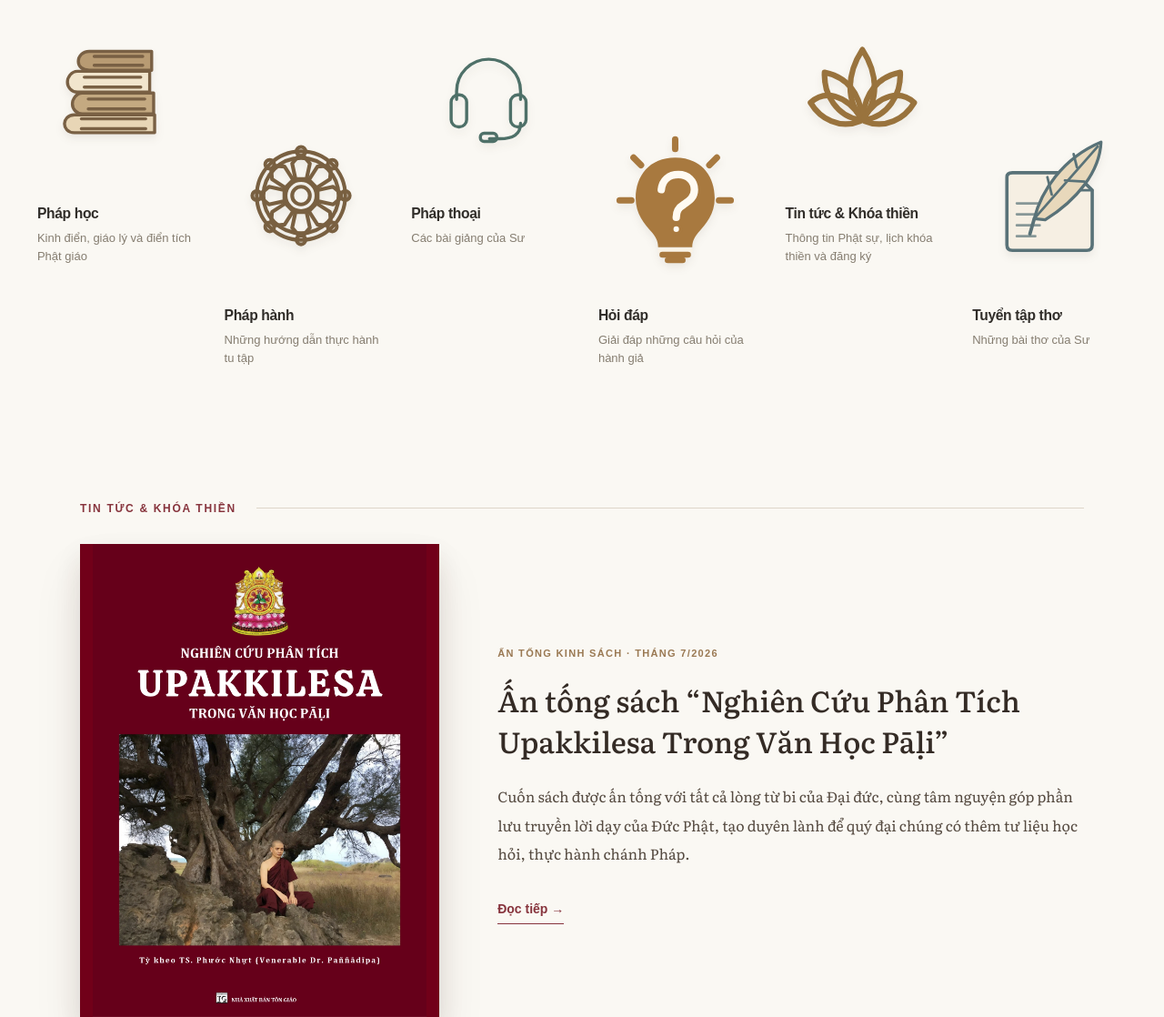
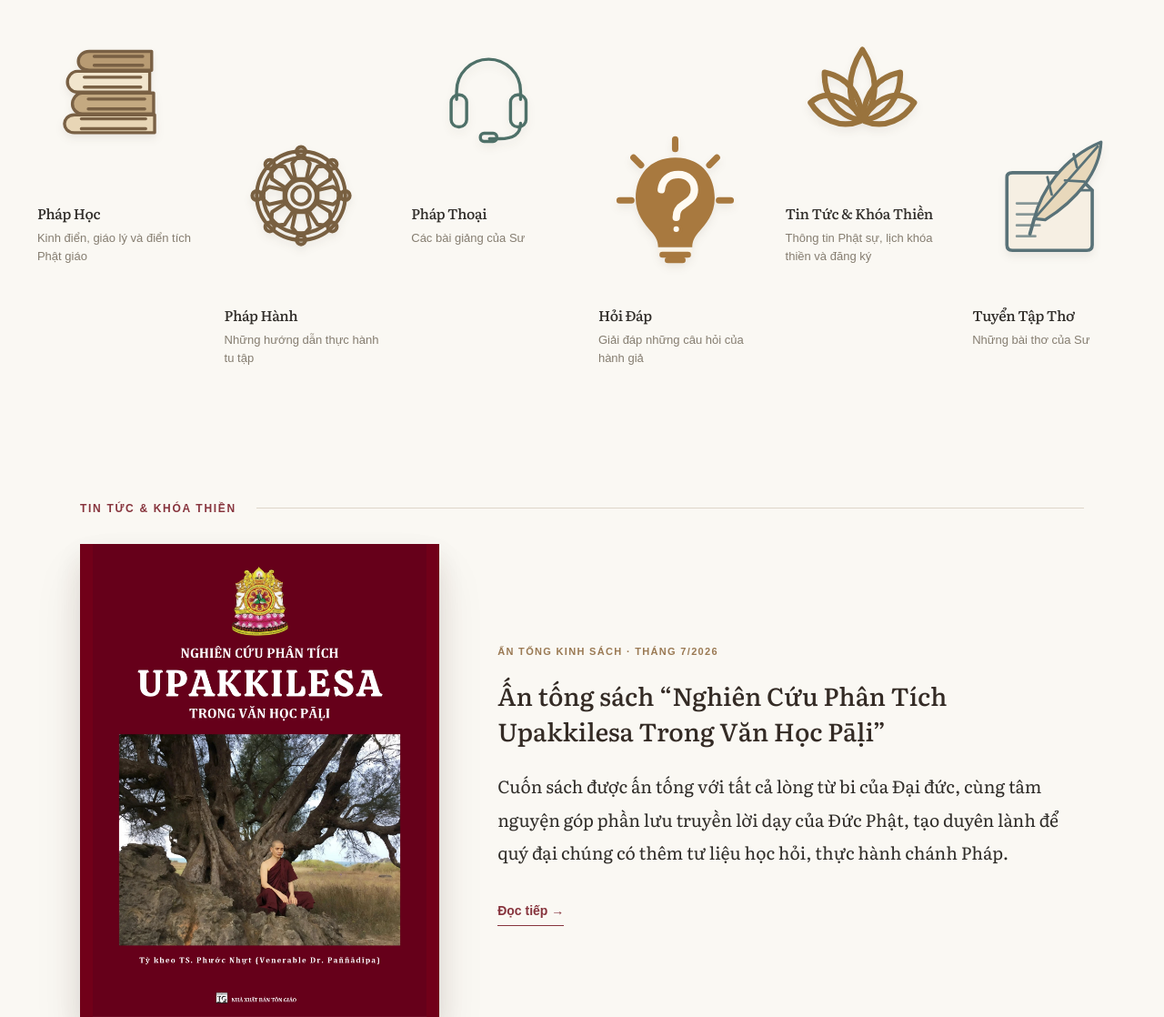
Before and after one commit to suphuocnhut/suphuocnhut.github.io, a plain HTML site: page index.html in a window 1280 px wide. Shown: the part 1180-2298 px from the top of the page at 91% size. Drawn offline with Linux system fonts and the light colour scheme.

Commit message:
Unify homepage title typography and capitalize six section names

```diff
--- a/index.html
+++ b/index.html
@@ -308,17 +308,24 @@ body{font-family:"Literata","Times New Roman",serif}
 .featured-news-cover{transition:transform .35s ease,box-shadow .35s ease}
 @media(max-width:700px){.featured-news-card{grid-template-columns:1fr;gap:29px}.featured-news-cover{max-width:360px;width:100%;margin:0 auto}.featured-news{padding-bottom:72px}}
 @media(prefers-reduced-motion:reduce){.featured-news-cover{transition:none}}
+
+/* Unified Literata heading family based on the Pháp học & Pháp hành display title */
+.editorial-intro h1,.home-bio-heading h2,.editorial-item h2,.featured-news-body h2,.section h2,.retreat h2{font-family:"Literata",serif}
+.editorial-item h2{font-weight:500}
+.featured-news-body h2{font-size:clamp(23px,2.15vw,33px);font-weight:500;line-height:1.42}
+/* Featured article excerpt matches the Sư biography copy */
+.featured-news-body p{font-family:"Literata","Times New Roman",serif;font-weight:350;font-size:clamp(17px,1.5vw,21px);line-height:1.9;color:#302d29}
 </style></head>
-<body><header class="top"><div class="wrap head"><a class="brand" href="/"><span class="symbol">✧</span><span><strong>Pháp học & Pháp hành</strong><small>SƯ PHƯỚC NHỰT · VENERABLE DR. PAÑÑĀDĪPA</small></span></a><nav aria-label="Chuyên mục"><a href="#phap-hoc">Pháp học</a><a href="#phap-hanh">Pháp hành</a><a href="#phap-thoai">Pháp thoại</a><a href="#hoi-dap">Hỏi đáp</a><a href="#tin-tuc">Tin tức &amp; Khóa thiền</a><a href="#tho">Thơ</a></nav></div></header>
+<body><header class="top"><div class="wrap head"><a class="brand" href="/"><span class="symbol">✧</span><span><strong>Pháp học & Pháp hành</strong><small>SƯ PHƯỚC NHỰT · VENERABLE DR. PAÑÑĀDĪPA</small></span></a><nav aria-label="Chuyên mục"><a href="#phap-hoc">Pháp Học</a><a href="#phap-hanh">Pháp Hành</a><a href="#phap-thoai">Pháp Thoại</a><a href="#hoi-dap">Hỏi Đáp</a><a href="#tin-tuc">Tin Tức &amp; Khóa Thiền</a><a href="#tho">Tuyển Tập Thơ</a></nav></div></header>
 <main><section class="hero hero-wide" aria-label="Ảnh Sư Phước Nhựt"><img class="hero-wide-image" src="/IMG_3219.jpg?v=20261103b" onerror="this.onerror=null;this.src='https://raw.githubusercontent.com/suphuocnhut/suphuocnhut.github.io/main/IMG_3219.jpg?v=20261103b'" alt="Sư Phước Nhựt ngồi thiền trong y màu đỏ trầm" loading="eager"></section>
 <section class="editorial-intro wrap" aria-labelledby="explore-title"><div><div class="eyebrow">KHÔNG GIAN TU HỌC</div><h1 id="explore-title">Pháp học <em>&</em><br>Pháp hành</h1></div><div class="intro-copy"><p>Website là nơi tập hợp, lưu trữ và chia sẻ các bài giảng Pháp của Đại đức Phước Nhựt (Venerable Dr. Paññādīpa), nhằm giúp những người hữu duyên thuận tiện tìm hiểu giáo pháp, học hỏi và thực hành theo lời dạy gốc của Đức Phật.</p><p class="intro-sub">Khám phá các chuyên mục bên dưới.</p></div></section>
 <section class="editorial-gallery wrap" aria-label="Các chuyên mục">
-<a class="editorial-item" id="phap-hoc" href="#phap-hoc"><div class="editorial-art art-books" aria-hidden="true"><svg viewBox="0 0 120 120" fill="none" stroke="currentColor" stroke-width="3.4" stroke-linecap="round" stroke-linejoin="round"><g class="book-stack"><path d="M20 81h81v18H20c-7 0-10-5-10-9s3-9 10-9Z" fill="#e8d6b6"/><path d="M27 85h65M27 95h65"/><path d="M28 59h72v21H28c-6 0-10-5-10-10s4-11 10-11Z" fill="#c4a981"/><path d="M34 65h57M34 75h57"/><path d="M23 37h73v21H23c-6 0-10-5-10-10s4-11 10-11Z" fill="#f1e5cd"/><path d="M30 43h57M30 53h57"/><path d="M35 17h63v19H35c-7 0-11-4-11-9s4-10 11-10Z" fill="#b89b73"/><path d="M40 22h49M40 31h49"/></g></svg></div><h2>Pháp học</h2><p>Kinh điển, giáo lý và điển tích Phật giáo</p></a>
-<a class="editorial-item" id="phap-hanh" href="#phap-hanh"><div class="editorial-art art-wheel" aria-hidden="true"><svg viewBox="0 0 120 120" fill="none" stroke="currentColor" stroke-width="2.2" stroke-linecap="round" stroke-linejoin="round"><circle cx="60" cy="60" r="40"/><circle cx="60" cy="60" r="34"/><circle cx="60" cy="60" r="14"/><circle cx="60" cy="60" r="8"/><g id="spoke"><path d="M55 45 52 31 57 25 63 25 68 31 65 45Z"/><circle cx="60" cy="20" r="4"/></g><use href="#spoke" transform="rotate(45 60 60)"/><use href="#spoke" transform="rotate(90 60 60)"/><use href="#spoke" transform="rotate(135 60 60)"/><use href="#spoke" transform="rotate(180 60 60)"/><use href="#spoke" transform="rotate(225 60 60)"/><use href="#spoke" transform="rotate(270 60 60)"/><use href="#spoke" transform="rotate(315 60 60)"/></svg></div><h2>Pháp hành</h2><p>Những hướng dẫn thực hành tu tập</p></a>
-<a class="editorial-item" id="phap-thoai" href="#phap-thoai"><div class="editorial-art art-headphones" aria-hidden="true"><svg viewBox="0 0 120 120" fill="none" stroke="currentColor" stroke-width="2.2" stroke-linecap="round" stroke-linejoin="round"><path d="M25 66V57a35 35 0 0 1 70 0v9"/><rect x="19" y="61" width="17" height="35" rx="8"/><rect x="84" y="61" width="17" height="35" rx="8"/><path d="M95 92c0 13-9 17-23 17H61"/><rect x="51" y="103" width="18" height="9" rx="4"/></svg></div><h2>Pháp thoại</h2><p>Các bài giảng của Sư</p></a>
-<a class="editorial-item" id="hoi-dap" href="#hoi-dap"><div class="editorial-art art-question" aria-hidden="true"><svg viewBox="0 0 120 120" fill="none" stroke="currentColor" stroke-width="2.2" stroke-linecap="round" stroke-linejoin="round"><g class="bulb-rays" stroke="currentColor" stroke-width="6" stroke-linecap="round"><path d="M60 7v9M21 24l7 7M99 24l-7 7M8 64h11M112 64h-11"/></g><path class="bulb-body" d="M60 24C36 24 23 41 23 62c0 15 8 24 16 33 4 5 5 9 5 13h32c0-4 1-8 5-13 8-9 16-18 16-33 0-21-13-38-37-38Z" fill="currentColor" stroke="none"/><path d="M46 111h28" stroke="#faf3e5" stroke-width="4.5" stroke-linecap="round"/><path d="M48 115h24" stroke="currentColor" stroke-width="5.5" stroke-linecap="round"/><path d="M53 120h14" stroke="currentColor" stroke-width="5.5" stroke-linecap="round"/><path d="M47 54c1-9 7-14 16-14 9 0 15 6 15 14 0 7-4 10-10 14-5 3-7 6-7 12" stroke="#fffaf1" stroke-width="7" stroke-linecap="round" fill="none"/><circle cx="61" cy="91" r="4.2" fill="#fffaf1"/></svg></div><h2>Hỏi đáp</h2><p>Giải đáp những câu hỏi của hành giả</p></a>
-<a class="editorial-item" id="tin-tuc" href="#tin-tuc"><div class="editorial-art art-lotus" aria-hidden="true"><svg viewBox="0 0 120 120" fill="none" stroke="currentColor" stroke-width="2.2" stroke-linecap="round" stroke-linejoin="round"><path d="M60 83 C45 67 45 42 60 19 C75 42 75 67 60 83" /><path d="M58 84 C37 81 24 61 25 40 C44 44 57 57 60 82"/><path d="M62 84 C83 81 96 61 95 40 C76 44 63 57 60 82"/><path d="M58 85 C39 93 21 83 12 68 C25 56 44 60 59 82"/><path d="M62 85 C81 93 99 83 108 68 C95 56 76 60 61 82"/></svg></div><h2>Tin tức &amp; Khóa thiền</h2><p>Thông tin Phật sự, lịch khóa thiền và đăng ký</p></a>
-<a class="editorial-item" id="tho" href="#tho"><div class="editorial-art art-quill" aria-hidden="true"><svg viewBox="0 0 120 120" fill="none" stroke="currentColor" stroke-width="2.2" stroke-linecap="round" stroke-linejoin="round"><path class="poem-paper" d="M21 43 Q21 39 26 39 H83 L99 55 V105 Q99 110 94 110 H26 Q21 110 21 105Z" fill="#f6efe3" stroke-width="3"/><path d="M83 39V55H99" stroke-width="2.4"/><path d="M30 67H65 M30 77H59 M30 87H51 M30 97H47" stroke-width="2.2" opacity=".7"/><g class="quill-pen"><path d="M46 81 C52 57 71 26 107 11 C106 38 85 64 56 82 Z" fill="#e8d8bb" stroke-width="2.8"/><path d="M46 81L104 15 M62 59L58 43 M74 46L92 47 M85 34L82 22" stroke-width="2.3"/><path d="M46 81L42 95" stroke-width="3.2"/></g></svg></div><h2>Tuyển tập thơ</h2><p>Những bài thơ của Sư</p></a>
+<a class="editorial-item" id="phap-hoc" href="#phap-hoc"><div class="editorial-art art-books" aria-hidden="true"><svg viewBox="0 0 120 120" fill="none" stroke="currentColor" stroke-width="3.4" stroke-linecap="round" stroke-linejoin="round"><g class="book-stack"><path d="M20 81h81v18H20c-7 0-10-5-10-9s3-9 10-9Z" fill="#e8d6b6"/><path d="M27 85h65M27 95h65"/><path d="M28 59h72v21H28c-6 0-10-5-10-10s4-11 10-11Z" fill="#c4a981"/><path d="M34 65h57M34 75h57"/><path d="M23 37h73v21H23c-6 0-10-5-10-10s4-11 10-11Z" fill="#f1e5cd"/><path d="M30 43h57M30 53h57"/><path d="M35 17h63v19H35c-7 0-11-4-11-9s4-10 11-10Z" fill="#b89b73"/><path d="M40 22h49M40 31h49"/></g></svg></div><h2>Pháp Học</h2><p>Kinh điển, giáo lý và điển tích Phật giáo</p></a>
+<a class="editorial-item" id="phap-hanh" href="#phap-hanh"><div class="editorial-art art-wheel" aria-hidden="true"><svg viewBox="0 0 120 120" fill="none" stroke="currentColor" stroke-width="2.2" stroke-linecap="round" stroke-linejoin="round"><circle cx="60" cy="60" r="40"/><circle cx="60" cy="60" r="34"/><circle cx="60" cy="60" r="14"/><circle cx="60" cy="60" r="8"/><g id="spoke"><path d="M55 45 52 31 57 25 63 25 68 31 65 45Z"/><circle cx="60" cy="20" r="4"/></g><use href="#spoke" transform="rotate(45 60 60)"/><use href="#spoke" transform="rotate(90 60 60)"/><use href="#spoke" transform="rotate(135 60 60)"/><use href="#spoke" transform="rotate(180 60 60)"/><use href="#spoke" transform="rotate(225 60 60)"/><use href="#spoke" transform="rotate(270 60 60)"/><use href="#spoke" transform="rotate(315 60 60)"/></svg></div><h2>Pháp Hành</h2><p>Những hướng dẫn thực hành tu tập</p></a>
+<a class="editorial-item" id="phap-thoai" href="#phap-thoai"><div class="editorial-art art-headphones" aria-hidden="true"><svg viewBox="0 0 120 120" fill="none" stroke="currentColor" stroke-width="2.2" stroke-linecap="round" stroke-linejoin="round"><path d="M25 66V57a35 35 0 0 1 70 0v9"/><rect x="19" y="61" width="17" height="35" rx="8"/><rect x="84" y="61" width="17" height="35" rx="8"/><path d="M95 92c0 13-9 17-23 17H61"/><rect x="51" y="103" width="18" height="9" rx="4"/></svg></div><h2>Pháp Thoại</h2><p>Các bài giảng của Sư</p></a>
+<a class="editorial-item" id="hoi-dap" href="#hoi-dap"><div class="editorial-art art-question" aria-hidden="true"><svg viewBox="0 0 120 120" fill="none" stroke="currentColor" stroke-width="2.2" stroke-linecap="round" stroke-linejoin="round"><g class="bulb-rays" stroke="currentColor" stroke-width="6" stroke-linecap="round"><path d="M60 7v9M21 24l7 7M99 24l-7 7M8 64h11M112 64h-11"/></g><path class="bulb-body" d="M60 24C36 24 23 41 23 62c0 15 8 24 16 33 4 5 5 9 5 13h32c0-4 1-8 5-13 8-9 16-18 16-33 0-21-13-38-37-38Z" fill="currentColor" stroke="none"/><path d="M46 111h28" stroke="#faf3e5" stroke-width="4.5" stroke-linecap="round"/><path d="M48 115h24" stroke="currentColor" stroke-width="5.5" stroke-linecap="round"/><path d="M53 120h14" stroke="currentColor" stroke-width="5.5" stroke-linecap="round"/><path d="M47 54c1-9 7-14 16-14 9 0 15 6 15 14 0 7-4 10-10 14-5 3-7 6-7 12" stroke="#fffaf1" stroke-width="7" stroke-linecap="round" fill="none"/><circle cx="61" cy="91" r="4.2" fill="#fffaf1"/></svg></div><h2>Hỏi Đáp</h2><p>Giải đáp những câu hỏi của hành giả</p></a>
+<a class="editorial-item" id="tin-tuc" href="#tin-tuc"><div class="editorial-art art-lotus" aria-hidden="true"><svg viewBox="0 0 120 120" fill="none" stroke="currentColor" stroke-width="2.2" stroke-linecap="round" stroke-linejoin="round"><path d="M60 83 C45 67 45 42 60 19 C75 42 75 67 60 83" /><path d="M58 84 C37 81 24 61 25 40 C44 44 57 57 60 82"/><path d="M62 84 C83 81 96 61 95 40 C76 44 63 57 60 82"/><path d="M58 85 C39 93 21 83 12 68 C25 56 44 60 59 82"/><path d="M62 85 C81 93 99 83 108 68 C95 56 76 60 61 82"/></svg></div><h2>Tin Tức &amp; Khóa Thiền</h2><p>Thông tin Phật sự, lịch khóa thiền và đăng ký</p></a>
+<a class="editorial-item" id="tho" href="#tho"><div class="editorial-art art-quill" aria-hidden="true"><svg viewBox="0 0 120 120" fill="none" stroke="currentColor" stroke-width="2.2" stroke-linecap="round" stroke-linejoin="round"><path class="poem-paper" d="M21 43 Q21 39 26 39 H83 L99 55 V105 Q99 110 94 110 H26 Q21 110 21 105Z" fill="#f6efe3" stroke-width="3"/><path d="M83 39V55H99" stroke-width="2.4"/><path d="M30 67H65 M30 77H59 M30 87H51 M30 97H47" stroke-width="2.2" opacity=".7"/><g class="quill-pen"><path d="M46 81 C52 57 71 26 107 11 C106 38 85 64 56 82 Z" fill="#e8d8bb" stroke-width="2.8"/><path d="M46 81L104 15 M62 59L58 43 M74 46L92 47 M85 34L82 22" stroke-width="2.3"/><path d="M46 81L42 95" stroke-width="3.2"/></g></svg></div><h2>Tuyển Tập Thơ</h2><p>Những bài thơ của Sư</p></a>
 </section>
 <section class="featured-news wrap" aria-labelledby="featured-news-title"><div class="featured-news-top"><span class="featured-news-label">TIN TỨC &amp; KHÓA THIỀN</span><span class="featured-news-rule" aria-hidden="true"></span></div><a class="featured-news-card" href="/tin-tuc/an-tong-sach-upakkilesa/"><div class="featured-news-cover"><img src="/bia-sach-upakkilesa.webp" alt="Bìa trước sách Nghiên Cứu Phân Tích Upakkilesa Trong Văn Học Pāḷi" loading="lazy" onerror="this.style.display='none'"><span class="featured-news-cover-fallback" aria-hidden="true"><small>NGHIÊN CỨU PHÂN TÍCH</small><strong>UPAKKILESA</strong><small>TRONG VĂN HỌC PĀḶI</small></span></div><div class="featured-news-body"><span class="featured-news-kicker">ẤN TỐNG KINH SÁCH · THÁNG 7/2026</span><h2 id="featured-news-title">Ấn tống sách “Nghiên Cứu Phân Tích Upakkilesa Trong Văn Học Pāḷi”</h2><p>Cuốn sách được ấn tống với tất cả lòng từ bi của Đại đức, cùng tâm nguyện góp phần lưu truyền lời dạy của Đức Phật, tạo duyên lành để quý đại chúng có thêm tư liệu học hỏi, thực hành chánh Pháp.</p><span class="featured-news-more">Đọc tiếp <span aria-hidden="true">→</span></span></div></a></section>
 <section class="home-bio wrap" id="gioi-thieu" aria-labelledby="bio-heading"><div class="home-bio-heading"><div class="eyebrow">GIỚI THIỆU VỀ SƯ</div><h2 id="bio-heading">Sư Phước Nhựt</h2><p>Venerable Dr. Paññādīpa</p><div class="home-bio-portrait"><img src="/quality_restoration_20260823141432154.jpg" alt="Chân dung Sư Phước Nhựt" loading="lazy"></div></div><div class="home-bio-copy">
```
